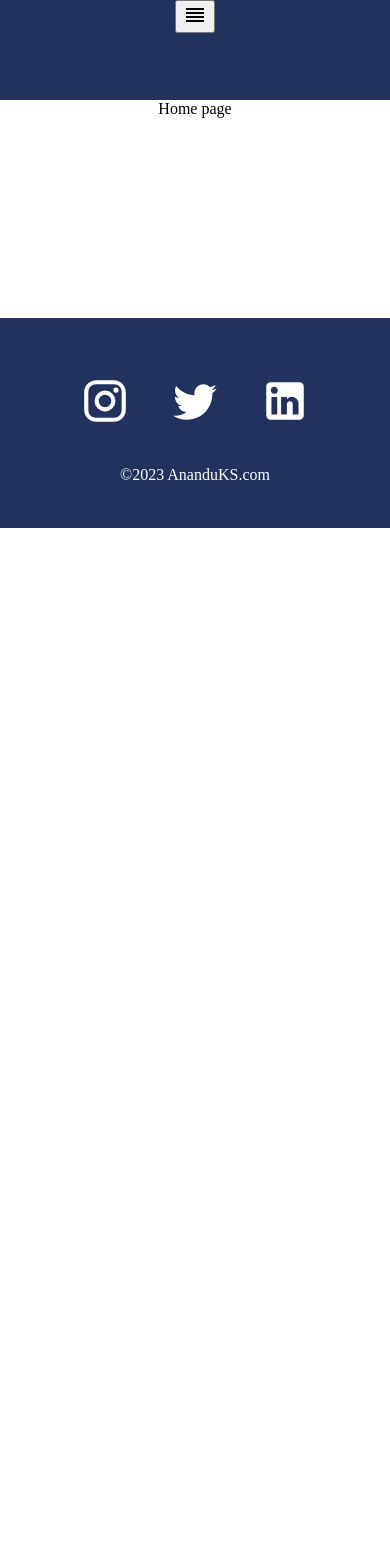
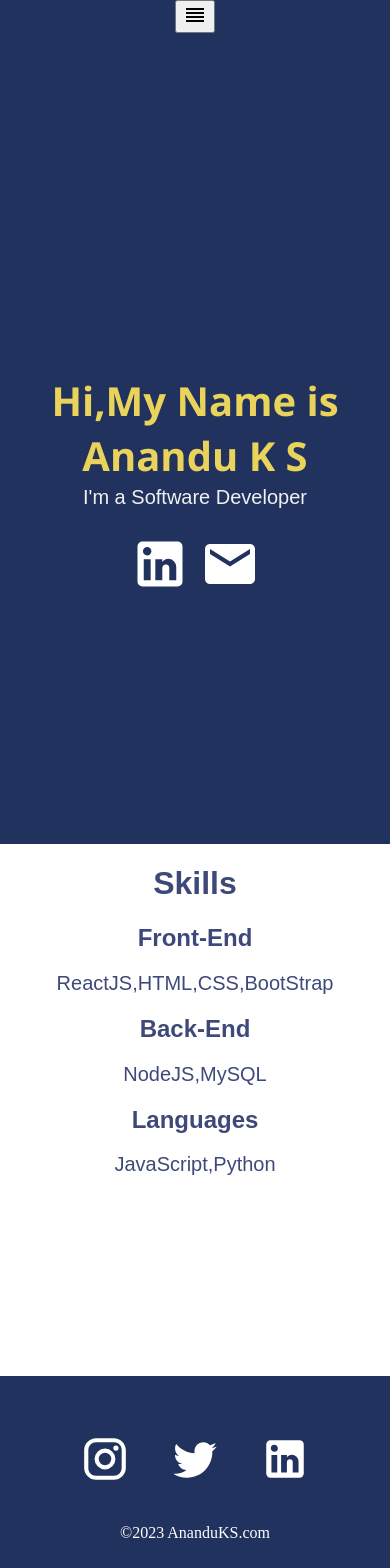
Before and after one commit to anandu-170758/Personal-Portfolio, a React (Create React App) app: page / in a window 390 px wide. Shown: the top 1568 px of the page. Before the commit the page ends 844 px from the top, so only its background shows below. Built offline with nearby package versions, Linux system fonts and the light colour scheme.

Commit message:
Experience Page

```diff
--- a/src/Pages/Experiences.js
+++ b/src/Pages/Experiences.js
@@ -1,7 +1,23 @@
 import React from "react";
+import { VerticalTimeline,VerticalTimelineElement } from "react-vertical-timeline-component";
+import "react-vertical-timeline-component/style.min.css"
+import SchoolIcon from "@material-ui/icons/School"
 
 function Experiences() {
-  return (<div>Experiences Page</div>)
+  return (<div className="experience">
+    <VerticalTimeline lineColor="#3e497a">
+      <VerticalTimelineElement
+      className="vertical-timeline-element--education"
+      date="2012-2015"
+      iconStyle={{background:"#3e497a",colo:"#fff"}}
+      icon={<SchoolIcon/>}
+      >
+        <h3 className="vertical-timeline-element-title">ST Thomas High School,Kallara,Kerala</h3>
+        <h3>High School Diploma</h3>
+      </VerticalTimelineElement>
+    </VerticalTimeline>
+
+  </div>)
 
 
 }
--- a/src/Pages/Home.js
+++ b/src/Pages/Home.js
@@ -1,8 +1,36 @@
 import React from 'react'
-
+import LinkedInIcon from "@material-ui/icons/LinkedIn"
+import EmailIcon from "@material-ui/icons/Email"
+import "../styles/Home.css"
 function Home() {
   return (
-    <div>Home page</div>
+    <div className='home'>
+      <div className='about'>
+      <h2>Hi,My Name is Anandu K S</h2>
+      <div className='prompt'>
+        <p>I'm a Software Developer </p>
+        <LinkedInIcon/>
+        <EmailIcon/>
+
+        </div>
+        </div>
+      <div className='skills'></div>
+      <h1>Skills</h1>
+      <ol className='list'>
+        <li classname="item">
+         <h2>Front-End</h2>
+         <span>ReactJS,HTML,CSS,BootStrap</span>
+        </li>
+        <li classname="item">
+         <h2>Back-End</h2>
+         <span>NodeJS,MySQL</span>
+        </li>
+        <li classname="item">
+         <h2>Languages</h2>
+         <span>JavaScript,Python</span>
+        </li>
+      </ol>
+    </div>
   )
 }
 
--- a/src/components/Footer.js
+++ b/src/components/Footer.js
@@ -2,6 +2,7 @@ import React from 'react'
 import InstagramIcon from "@material-ui/icons/Instagram"
 import TwitterIcon from "@material-ui/icons/Twitter"
 import LinkedInICon from "@material-ui/icons/LinkedIn"
+
 import "../styles/Footer.css"
 function Footer() {
   return (
@@ -9,8 +10,8 @@ function Footer() {
         <div className='socialMedia'>
             <InstagramIcon/>
             <TwitterIcon/>
+            <LinkedInICon/>
 
-            <LinkedInICon/>
         </div>
         <p>&copy;2023 AnanduKS.com</p>
     </div>
--- /dev/null
+++ b/src/styles/Home.css
@@ -0,0 +1,80 @@
+.home {
+    width: 100%;
+    align-items: center;
+    font-family: "Arial", sans-serif;
+    color: #3e497a;
+  }
+
+  .about {
+    width: 100%;
+    height: calc(100vh - 100px);
+    display: flex;
+    flex-direction: column;
+    justify-content: center;
+    align-items: center;
+    text-align: center;
+    background-color: #21325e;
+    color: #f0f0f0;
+  }
+
+  .about h2 {
+    font-family: "Segoe UI", Tahoma, Geneva, Verdana, sans-serif;
+    font-size: 80px;
+    color: #e9d35b;
+    height: 50px;
+  }
+
+  .about .prompt {
+    width: 40%;
+    font-size: 30px;
+  }
+  .prompt svg {
+    font-size: 60px;
+    margin: 5px;
+    color: white;
+  }
+
+  .skills {
+    font-size: 35px;
+    width: 100%;
+    display: flex;
+    justify-content: center;
+    flex-direction: column;
+    align-items: center;
+  }
+
+  .skills h1 {
+    color: #3e497a;
+  }
+
+  .skills .list {
+    list-style: none;
+    width: 60%;
+  }
+
+  .list span {
+    font-size: 20px;
+  }
+
+  @media only screen and (max-width: 600px) {
+    .about h2 {
+      font-size: 40px;
+    }
+
+    .about .prompt {
+      margin-top: 10px;
+      font-size: 20px;
+      width: 80%;
+    }
+
+    .skills {
+      text-align: center;
+    }
+    .list {
+      padding: 0;
+    }
+
+    .skills h2 {
+      font-size: 30px;
+    }
+  }
```
